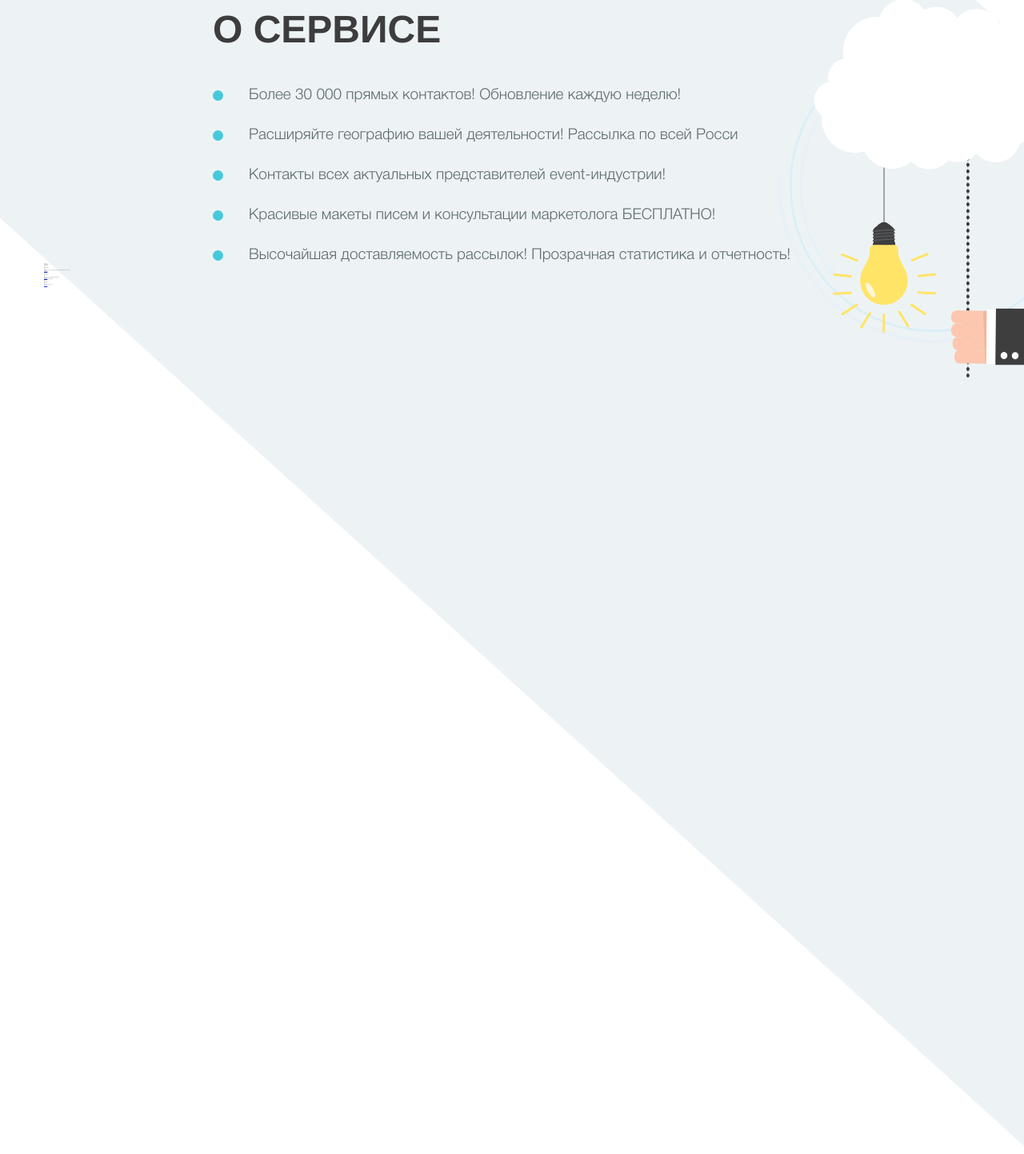
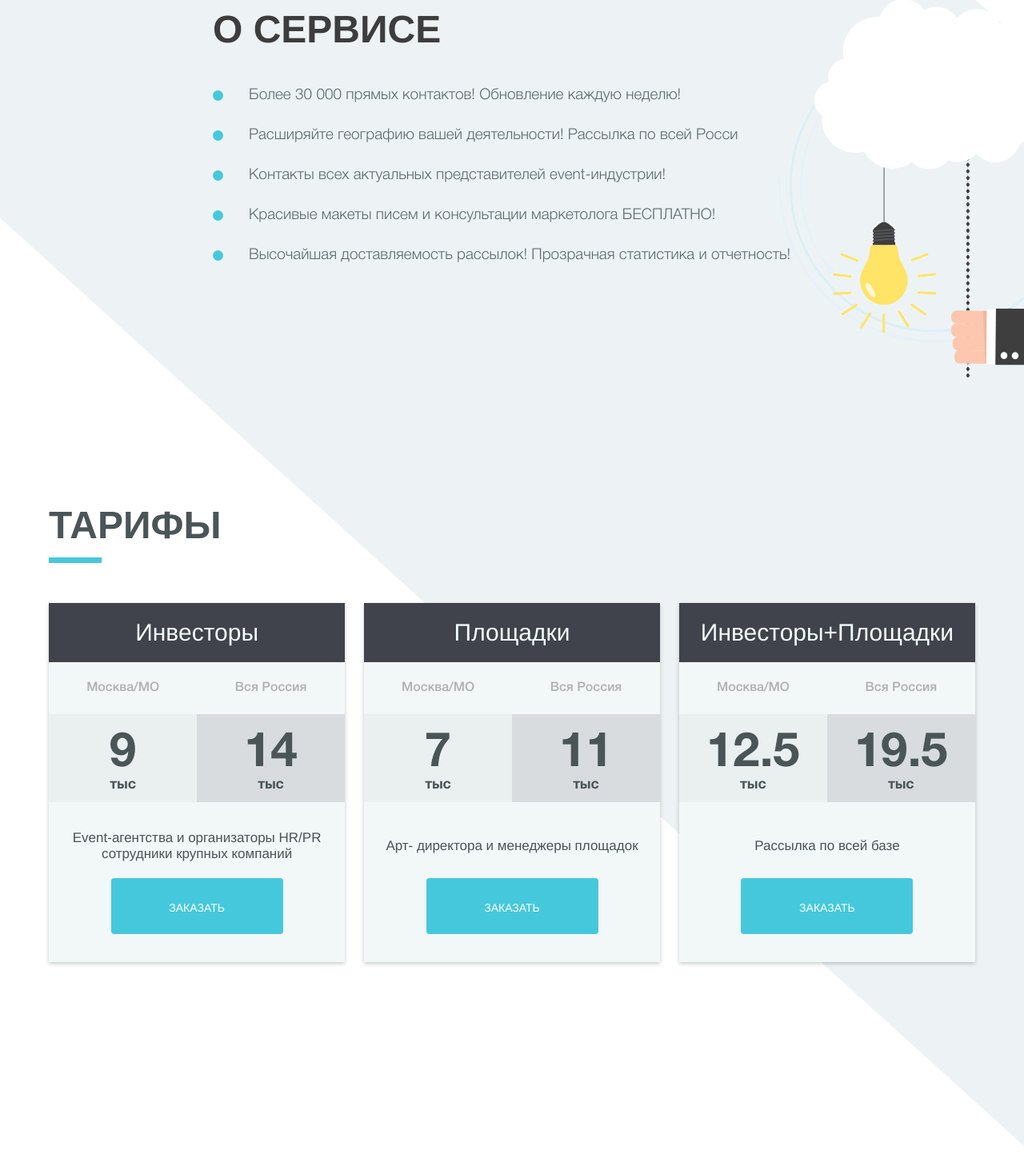
Before and after one commit to RadiksMan/event_sender, a PHP site: page /process.php in a window 1280 px wide. Shown: the part 1775-3218 px from the top of the page at 80% size. Run offline with PHP 8.4, Linux system fonts and the light colour scheme; style sheets or scripts are compiled from the project's sources; some libraries are stand-ins or nearby versions.

Commit message:
tarifs added (not adaptive)

```diff
--- a/css/style_main.css
+++ b/css/style_main.css
@@ -142,3 +142,133 @@
 }
 
 /* /header menu */
+/* tarifs */
+.tarifs {
+  padding-top: 300rem;
+}
+
+.tarifs-title-main {
+  font-weight: 900;
+  font-size: 48rem;
+  position: relative;
+  color: #4a5557;
+  padding-bottom: 20rem;
+  margin-bottom: 50rem;
+  text-transform: uppercase;
+  margin-left: 6rem;
+}
+
+.tarifs-title-main:after {
+  content: '';
+  display: block;
+  position: absolute;
+  width: 66rem;
+  height: 7rem;
+  background-color: #46c8dc;
+  bottom: 0;
+  left: 0;
+}
+
+.tarifs-wrap-main {
+  margin: 0 -10rem;
+  text-align: center;
+}
+
+.tarifs-item-wrap {
+  display: inline-block;
+  vertical-align: top;
+  width: -webkit-calc(33.33% - 3rem);
+  width: -moz-calc(33.33% - 3rem);
+  width: calc(33.33% - 3rem);
+  padding: 0 1%;
+}
+
+.tarifs-item {
+  -webkit-box-shadow: 0 2rem 5rem 0 rgba(0, 0, 0, 0.21);
+  -moz-box-shadow: 0 2rem 5rem 0 rgba(0, 0, 0, 0.21);
+  box-shadow: 0 2rem 5rem 0 rgba(0, 0, 0, 0.21);
+  background-color: #f2f7f8;
+  padding-bottom: 35rem;
+}
+
+.tarifs-title {
+  background-color: #40434b;
+  font-size: 30rem;
+  color: #f2fdff;
+  padding: 20rem 0 20rem 0;
+}
+
+.tarifs-price {
+  float: left;
+  width: 50%;
+}
+
+.tarifs-price:last-child .tarifs-price-num {
+  background-color: #d8dcdf;
+}
+
+.tarifs-price .tarifs-price-title {
+  font-size: 16rem;
+  font-weight: 500;
+  color: #b0b0b0;
+  padding: 25rem 0 25rem 0;
+}
+
+.tarifs-price .tarifs-price-num {
+  background-color: #eaeff0;
+  padding: 20rem 0 12rem 0;
+  font-size: 18rem;
+  color: #4a5557;
+  font-weight: 700;
+}
+
+.tarifs-price .tarifs-price-num p {
+  font-size: 60rem;
+}
+
+.tarifs-description {
+  display: table;
+  width: 100%;
+  padding: 35rem 0 20rem 0;
+}
+
+.tarifs-description .tarifs-description-item {
+  display: table-cell;
+  vertical-align: middle;
+  font-size: 17rem;
+  color: #4a5557;
+}
+
+.tarifs-button {
+  text-align: center;
+}
+
+.tarifs-button .button {
+  background-color: #46c8dc;
+  display: inline-block;
+  max-width: 215rem;
+  width: 100%;
+  height: 70rem;
+  line-height: 70rem;
+  color: #fff;
+  font-size: 14rem;
+  color: #ffffff;
+  text-transform: uppercase;
+  -webkit-border-radius: 4rem;
+  -moz-border-radius: 4rem;
+  border-radius: 4rem;
+  text-decoration: none;
+  border: 2rem solid transparent;
+  -webkit-transition: background-color 300ms ease, color 300ms ease, border-color 300ms ease;
+  -moz-transition: background-color 300ms ease, color 300ms ease, border-color 300ms ease;
+  -o-transition: background-color 300ms ease, color 300ms ease, border-color 300ms ease;
+  transition: background-color 300ms ease, color 300ms ease, border-color 300ms ease;
+}
+
+.tarifs-button .button:hover {
+  border-color: #46c8dc;
+  color: #46c8dc;
+  background-color: #fff;
+}
+
+/* /tarifs */
--- a/js/scr.js
+++ b/js/scr.js
@@ -70,14 +70,22 @@ function oneHeightItems(){
 		var height=0;
 		block.removeAttr('style');
 		block.each(function(){
-			if($(this).height()>height){
-				height=$(this).height();
+			if($(this).outerHeight()>height){
+				height=$(this).outerHeight();
 			}
 		});
 		block.css('height', height);
 	}
 
-	oneHeight($('.oneHeight'));
+	oneHeight($('.tarifs-description'));
+    oneHeight($('.tarifs-title'));
+
+    $(window).resize(function(){
+
+        oneHeight($('.tarifs-description'));
+        oneHeight($('.tarifs-title'));
+
+    });
 }
 
 function validate(form, options){
@@ -269,7 +277,6 @@ $(document).ready(function() {
 	modernize();
 	$('.footer_placeholder').height($('.footer').outerHeight());
 
-	oneHeightItems();
 });
 
 $(window).load(function(){
@@ -278,6 +285,8 @@ $(window).load(function(){
 
     sendwichScript();
 
+    oneHeightItems();
+
 });
 
 $(window).resize(function() {
--- a/partials/tarifs.php
+++ b/partials/tarifs.php
@@ -5,18 +5,19 @@
         </div>
         <div class="tarifs-wrap-main">
 
+            <div class="tarifs-item-wrap">
                 <div class="tarifs-item">
                     <div class="tarifs-title">
                         Инвесторы
                     </div>
-                <div class="tarifs-prices-wrap">
+                    <div class="tarifs-prices-wrap cfix">
                         <div class="tarifs-price">
                             <div class="tarifs-price-title">
                                 Москва/МО
                             </div>
                             <div class="tarifs-price-num">
                                 <p>9</p>
-                            <p>тыс</p>
+                                тыс
                             </div>
                         </div>
                         <div class="tarifs-price">
@@ -25,7 +26,7 @@
                             </div>
                             <div class="tarifs-price-num">
                                 <p>14</p>
-                            <p>тыс</p>
+                                тыс
                             </div>
                         </div>
                     </div>
@@ -38,7 +39,9 @@
                         <a href="#" class="button">Заказать</a>
                     </div>
                 </div>
+            </div>
 
+            <div class="tarifs-item-wrap">
                 <div class="tarifs-item">
                     <div class="tarifs-title">
                         Площадки
@@ -50,7 +53,7 @@
                             </div>
                             <div class="tarifs-price-num">
                                 <p>7</p>
-                            <p>тыс</p>
+                                тыс
                             </div>
                         </div>
                         <div class="tarifs-price">
@@ -59,7 +62,7 @@
                             </div>
                             <div class="tarifs-price-num">
                                 <p>11</p>
-                            <p>тыс</p>
+                                тыс
                             </div>
                         </div>
                     </div>
@@ -72,7 +75,9 @@
                         <a href="#" class="button">Заказать</a>
                     </div>
                 </div>
+            </div>
 
+            <div class="tarifs-item-wrap">
                 <div class="tarifs-item">
                     <div class="tarifs-title">
                         Инвесторы+Площадки
@@ -84,7 +89,7 @@
                             </div>
                             <div class="tarifs-price-num">
                                 <p>12.5</p>
-                            <p>тыс</p>
+                                тыс
                             </div>
                         </div>
                         <div class="tarifs-price">
@@ -93,7 +98,7 @@
                             </div>
                             <div class="tarifs-price-num">
                                 <p>19.5</p>
-                            <p>тыс</p>
+                                тыс
                             </div>
                         </div>
                     </div>
@@ -104,6 +109,7 @@
                     </div>
                     <div class="tarifs-button">
                         <a href="#" class="button">Заказать</a>
+                    </div>
                 </div>
             </div>
 
--- a/sass/style_main.scss
+++ b/sass/style_main.scss
@@ -37,3 +37,31 @@
 }
 
 /* /header menu */
+
+/* tarifs */
+
+.tarifs{padding-top: 300rem;}
+.tarifs-title-main{font-weight: 900;font-size: 48rem;position: relative;color:#4a5557;padding-bottom: 20rem;margin-bottom: 50rem;text-transform: uppercase;margin-left: 6rem;
+    &:after{content: '';display: block;position: absolute;width: 66rem;height: 7rem;background-color: #46c8dc;bottom: 0;left: 0;}
+}
+.tarifs-wrap-main{margin:0 -10rem;text-align: center;}
+.tarifs-item-wrap{display: inline-block;vertical-align: top;width: calc(33.33% - 3rem);padding: 0 1%;}
+.tarifs-item{box-shadow:0 2rem 5rem 0 rgba(0,0,0, .21);background-color: #f2f7f8;padding-bottom: 35rem;}
+.tarifs-title{background-color: #40434b;font-size: 30rem;color:#f2fdff;padding: 20rem 0 20rem 0;}
+.tarifs-price{float: left;width: 50%;
+    &:last-child .tarifs-price-num{background-color: #d8dcdf;}
+    .tarifs-price-title{font-size: 16rem;font-weight: 500;color:#b0b0b0;padding: 25rem 0 25rem 0;}
+    .tarifs-price-num{background-color: #eaeff0;padding: 20rem 0 12rem 0;font-size: 18rem;color:#4a5557;font-weight: 700;
+        p{font-size: 60rem;}
+    }
+}
+.tarifs-description{display: table;width: 100%;padding:35rem 0 20rem 0;
+    .tarifs-description-item{display: table-cell;vertical-align: middle;font-size: 17rem;color:#4a5557;}
+}
+.tarifs-button{text-align: center;
+    .button{background-color: #46c8dc;display: inline-block;max-width: 215rem;width: 100%;height: 70rem;line-height: 70rem;color:#fff;font-size: 14rem;color:#ffffff;text-transform: uppercase;border-radius: 4rem;text-decoration: none;border:2rem solid transparent;transition:background-color 300ms ease, color 300ms ease, border-color 300ms ease;
+        &:hover{border-color:#46c8dc;color: #46c8dc;background-color: #fff;}
+    }
+}
+
+/* /tarifs */
```
Lines whose indentation alone changed are shown as unchanged.
